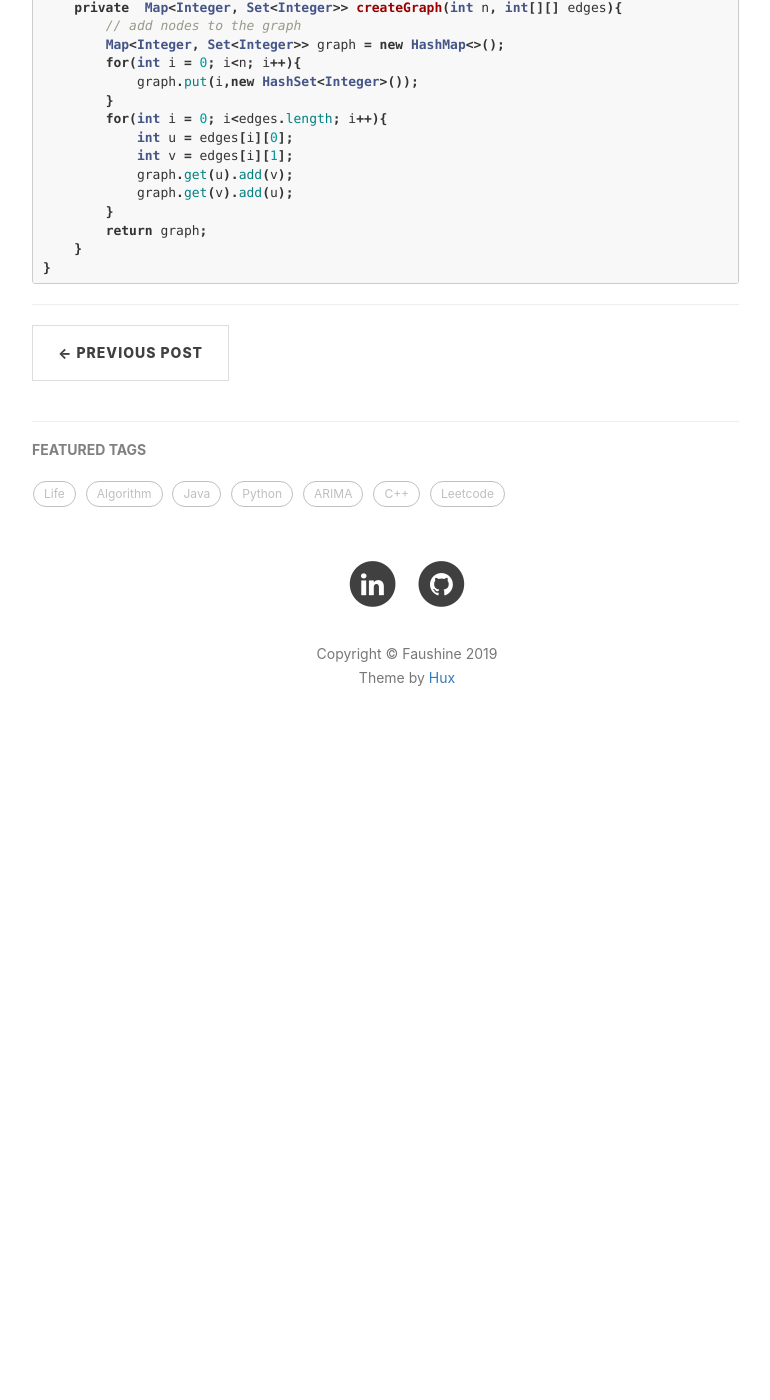
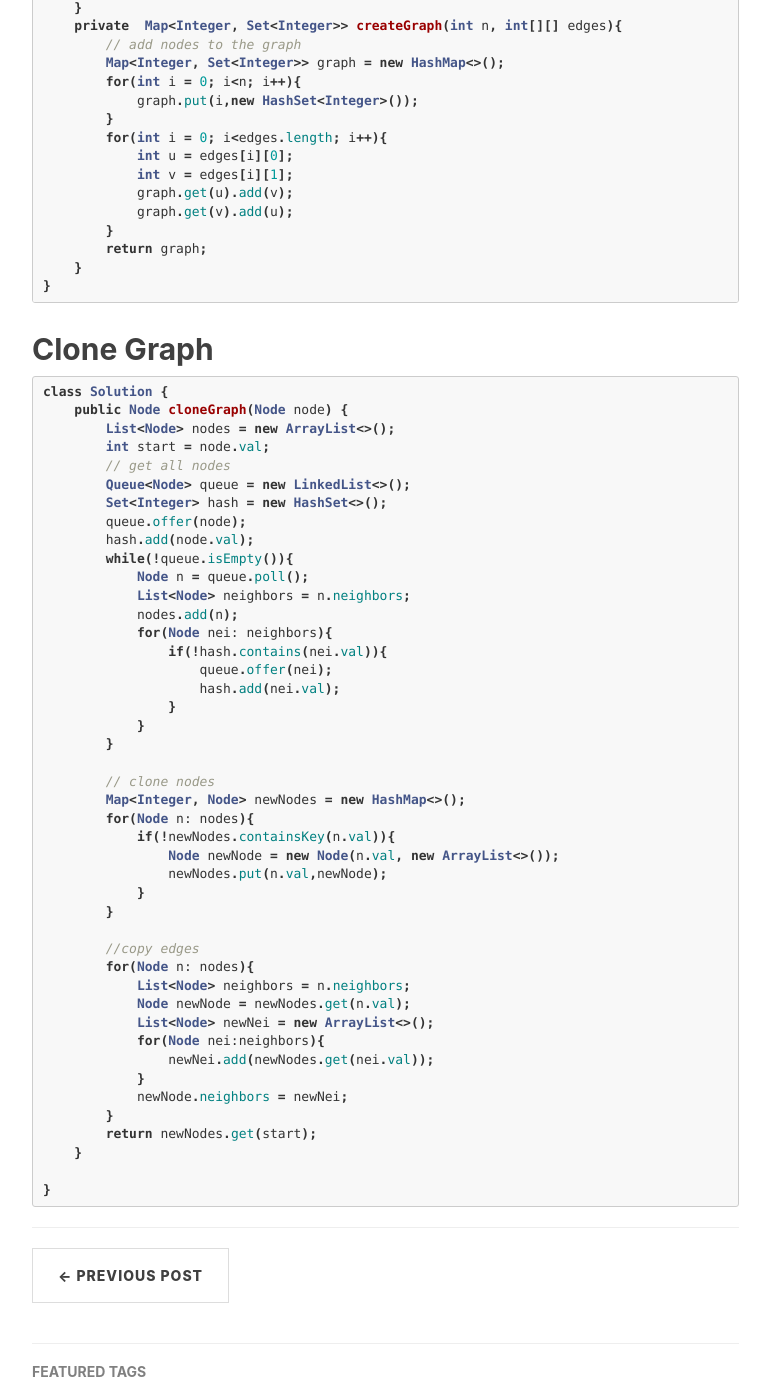
Before and after one commit to faushine/faushine.github.io, a Jekyll site: the page built from _posts/2019-06-09-BFS.md, in a window 1280 px wide and 1400 px high, scrolled down 1610 px. Shown: the whole window, without its empty margins (233-1003 px from the left). Built offline with Jekyll 4.4.1, drawn with Linux system fonts in a browser that asks for light colours; nearby versions of some CDN libraries; comment, search, counter and statistics services are not loaded; before the commit the page ends 2364 px from its top, so only the background shows below that; some of the changed text lies outside the part shown.

Commit message:
add new submission

````diff
--- a/_posts/2019-06-09-BFS.md
+++ b/_posts/2019-06-09-BFS.md
@@ -54,7 +54,9 @@ public class Solution {
         }
         Map<Integer, Set<Integer>> graph = createGraph (n, edges);
         Queue<Integer> queue = new LinkedList<>();
+        //if the item has been added to the queue, it cannot be added again
         Set<Integer> hash = new HashSet<>();
+        //add start node
         queue.offer(0);
         hash.add(0);
         //BFS
@@ -70,7 +72,6 @@ public class Solution {
         }
         return (hash.size()==n);
     }
-
     private  Map<Integer, Set<Integer>> createGraph(int n, int[][] edges){
         // add nodes to the graph
         Map<Integer, Set<Integer>> graph = new HashMap<>();
@@ -87,3 +88,52 @@ public class Solution {
     }
 }
 ```
+
+## Clone Graph
+
+```java
+class Solution {
+    public Node cloneGraph(Node node) {
+        List<Node> nodes = new ArrayList<>();
+        int start = node.val;
+        // get all nodes
+        Queue<Node> queue = new LinkedList<>();
+        Set<Integer> hash = new HashSet<>();
+        queue.offer(node);
+        hash.add(node.val);
+        while(!queue.isEmpty()){
+            Node n = queue.poll();
+            List<Node> neighbors = n.neighbors;
+            nodes.add(n);
+            for(Node nei: neighbors){
+                if(!hash.contains(nei.val)){
+                    queue.offer(nei);
+                    hash.add(nei.val);
+                }
+            }
+        }
+
+        // clone nodes
+        Map<Integer, Node> newNodes = new HashMap<>();
+        for(Node n: nodes){
+            if(!newNodes.containsKey(n.val)){
+                Node newNode = new Node(n.val, new ArrayList<>());
+                newNodes.put(n.val,newNode);
+            }
+        }
+
+        //copy edges
+        for(Node n: nodes){
+            List<Node> neighbors = n.neighbors;
+            Node newNode = newNodes.get(n.val);
+            List<Node> newNei = new ArrayList<>();
+            for(Node nei:neighbors){
+                newNei.add(newNodes.get(nei.val));
+            }
+            newNode.neighbors = newNei;
+        }
+        return newNodes.get(start);
+    }
+
+}
+```
````
